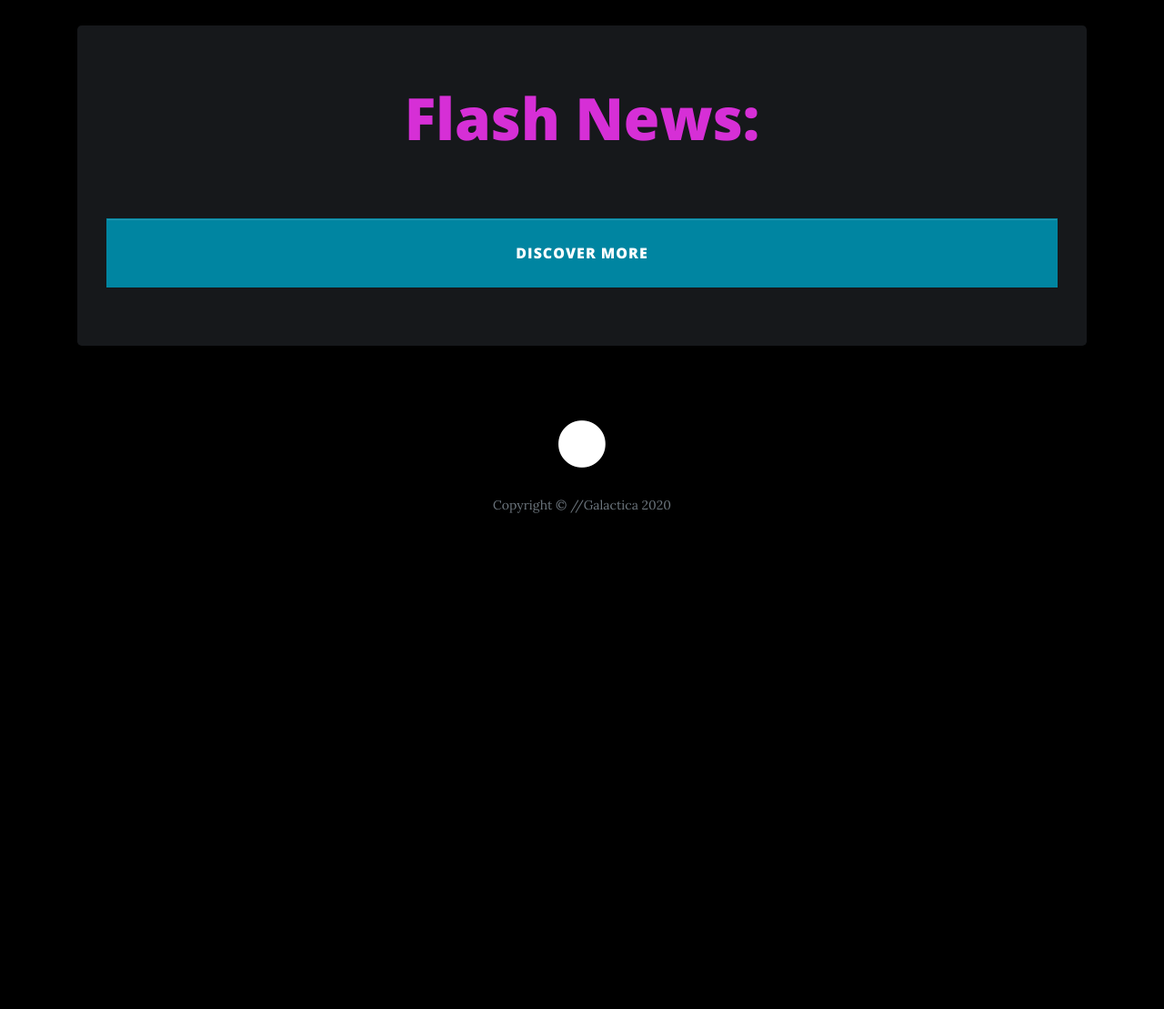
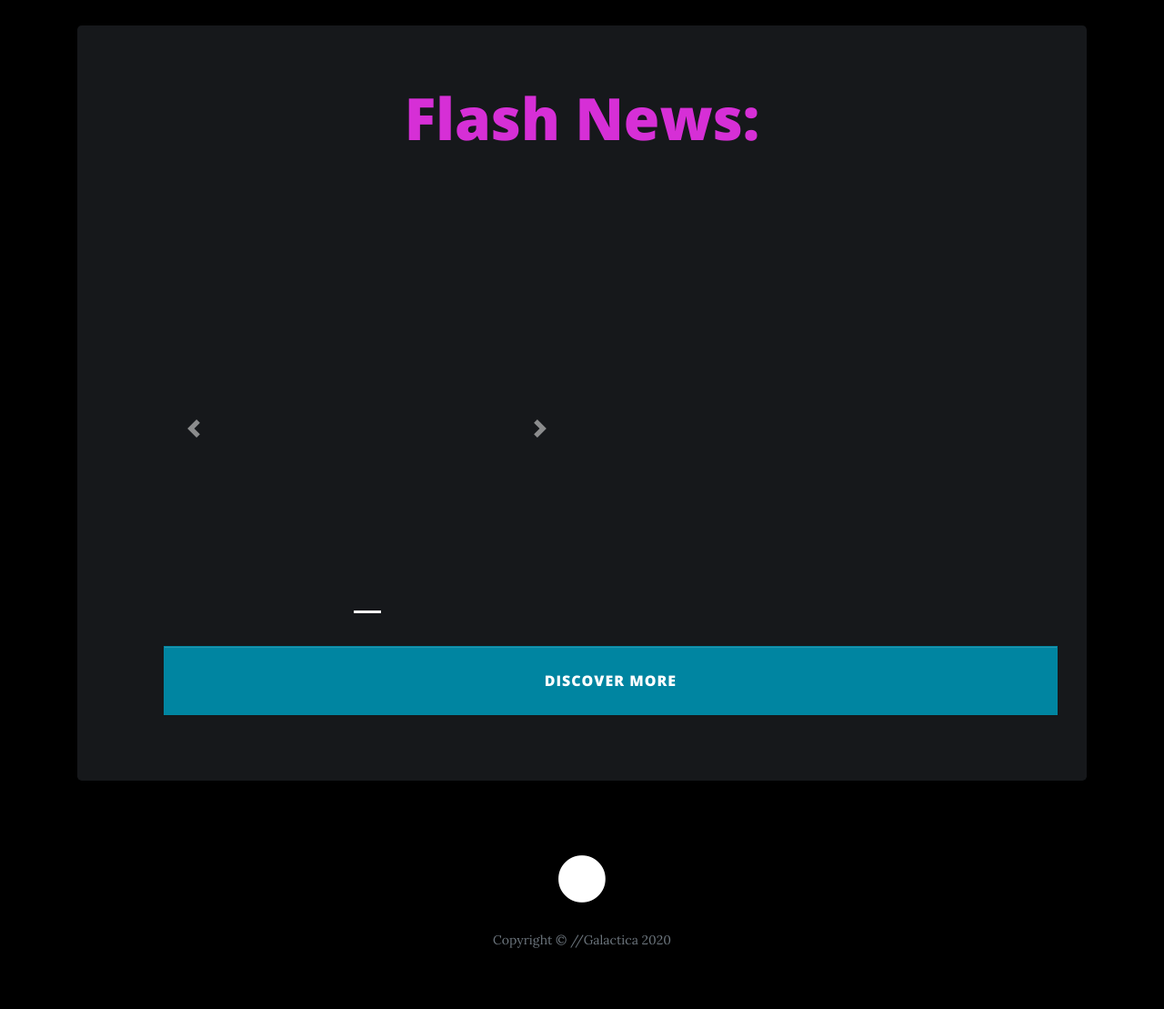
Before and after one commit to YOULOF2/Galactika, a Flask app: page / in a window 1280 px wide. Shown: the part 1324-2433 px from the top of the page at 91% size. Before the commit the page ends 1888 px from the top, so only its background shows below. Run offline with Flask 2, Linux system fonts and the light colour scheme; data comes from the database, SQL or seed files in the repository; some libraries are stand-ins or nearby versions.

Commit message:
Clean up

```diff
--- a/main.py
+++ b/main.py
@@ -285,7 +285,7 @@
         maker.delete_magic()
         maker.make_magic()
         return send_from_directory(directory="static/newsletter/pdfs", filename="final_issue.pdf")
-    return render_template("get-mag.html", favourite_bg=get_favourite_wallpaper())
+    return render_template("get-mag.html", favourite_bg=get_favourite_wallpaper(), task="Magazine Download", user_logged_in=current_user.is_authenticated)
 
 
 # ==================================================================================================================== #
--- a/static/galactic blog/css/styles.css
+++ b/static/galactic blog/css/styles.css
@@ -8,3 +8,15 @@
     margin-left: auto;
     margin-right: auto;
 }
+
+.carousel-card {
+    width: 100%;
+}
+
+.carousel-pad {
+    padding: 14rem;
+}
+
+.carousel-text {
+    color:goldenrod
+}
--- a/templates/home/index.html
+++ b/templates/home/index.html
@@ -1,4 +1,5 @@
 {% include "header.html" %}
+
 <body>
 
     <main class="container">
@@ -15,27 +16,62 @@
                     </h3>
                 </a>
                 <p class="post-meta">Posted by
-                    <a href="#" >{{latest_post.author.name}}</a>
+                    <a href="#">{{latest_post.author.name}}</a>
                     on {{latest_post.date}}
                 </p>
             </div>
         </div>
         {% endif %}
-      <div class="col-lg-12 col-md-12 col-sm-2 jumbotron">
+        <div class="col-md-12 col-sm-2 jumbotron">
             <h1 class="flash_news_title">Flash News:</h1>
             <div class="row mb-2 featured_post" style="padding-left:0%">
-            {% for post in featured_posts[:6]: %}
-              <div class="card" style="width: 15rem;">
-                <img src="{{ post['urlToImage'] }}" class="card-img-top" onerror="this.onerror=null; this.src='static/home/img/image_not_found.png'">
-                <div class="card-body">
-                  <h5 class="card-title feature_title">{{ post["title"] }}</h5>
-                  <p class="card-text">{{ post[description] }}</p>
-                  <a href="{{ post['url'] }}" class="btn btn-primary">Continue Reading</a>
+                <div id="carouselExampleIndicators" class="carousel slide" data-ride="carousel">
+                    <ol class="carousel-indicators">
+                        <li data-target="#carouselExampleIndicators" data-slide-to="0" class="active"></li>
+                        {% for i in range(featured_posts[1:5]|length) %}
+                            <li data-target="#carouselExampleIndicators" data-slide-to="{{ i }}"></li>
+                        {% endfor %}
+                    </ol>
+                    <div class="carousel-inner">
+                        <div class="carousel-item active">
+                            <div style="background-image: url('{{ featured_posts[0]['urlToImage'] }}');">
+                                <div>
+                                    <a href="{{ featured_posts[0]['url'] }}">
+                                        <h5 class="carousel-text carousel-card carousel-pad">
+                                            {{ featured_posts[0]["title"] }}</h5>
+                                        <p class="">{{ featured_posts[0][description] }}</p>
+                                    </a>
                                 </div>
                             </div>
+                        </div>
+                        {% for post in featured_posts[1:5]: %}
+                            {% if post["urlToImage"] != null %}
+                                <div class="carousel-item">
+                                    <div style="background-image: url('{{ post['urlToImage'] }}');">
+                                        <div>
+                                            <a href="{{ post['url'] }}">
+                                                <h5 class="carousel-text carousel-card carousel-pad">{{ post["title"] }}</h5>
+                                                <p class="">{{ post[description] }}</p>
+                                            </a>
+                                        </div>
+                                    </div>
+                                </div>
+                            {% endif %}
                         {% endfor %}
+                        <a class="carousel-control-prev" href="#carouselExampleIndicators" role="button"
+                            data-slide="prev">
+                            <span class="carousel-control-prev-icon" aria-hidden="true"></span>
+                            <span class="sr-only">Previous</span>
+                        </a>
+                        <a class="carousel-control-next" href="#carouselExampleIndicators" role="button"
+                            data-slide="next">
+                            <span class="carousel-control-next-icon" aria-hidden="true"></span>
+                            <span class="sr-only">Next</span>
+                        </a>
+                    </div>
                 </div>
                 <a class="btn btn-primary btn-lg btn-block" href="{{ url_for('flash_news') }}">Discover More</a>
+            </div>
         </div>
 
     </main><!-- /.container -->
@@ -43,6 +79,6 @@
     {% include "footer.html" %}
 
 
+</body>
 
-  </body>
 </html>
--- a/templates/login.html
+++ b/templates/login.html
@@ -9,7 +9,7 @@
 
   <div class="container">
     <div class="row">
-      <div class="col-lg-8 col-md-10 mx-auto content jumbotron">
+      <div class=" col-md-10 mx-auto content jumbotron">
           {% with messages = get_flashed_messages() %}
               {% if messages %}
                 {% for message in messages %}
```
Also changed, not shown: templates/get-mag.html (+11 -8 lines). Lines whose indentation alone changed are shown as unchanged.
